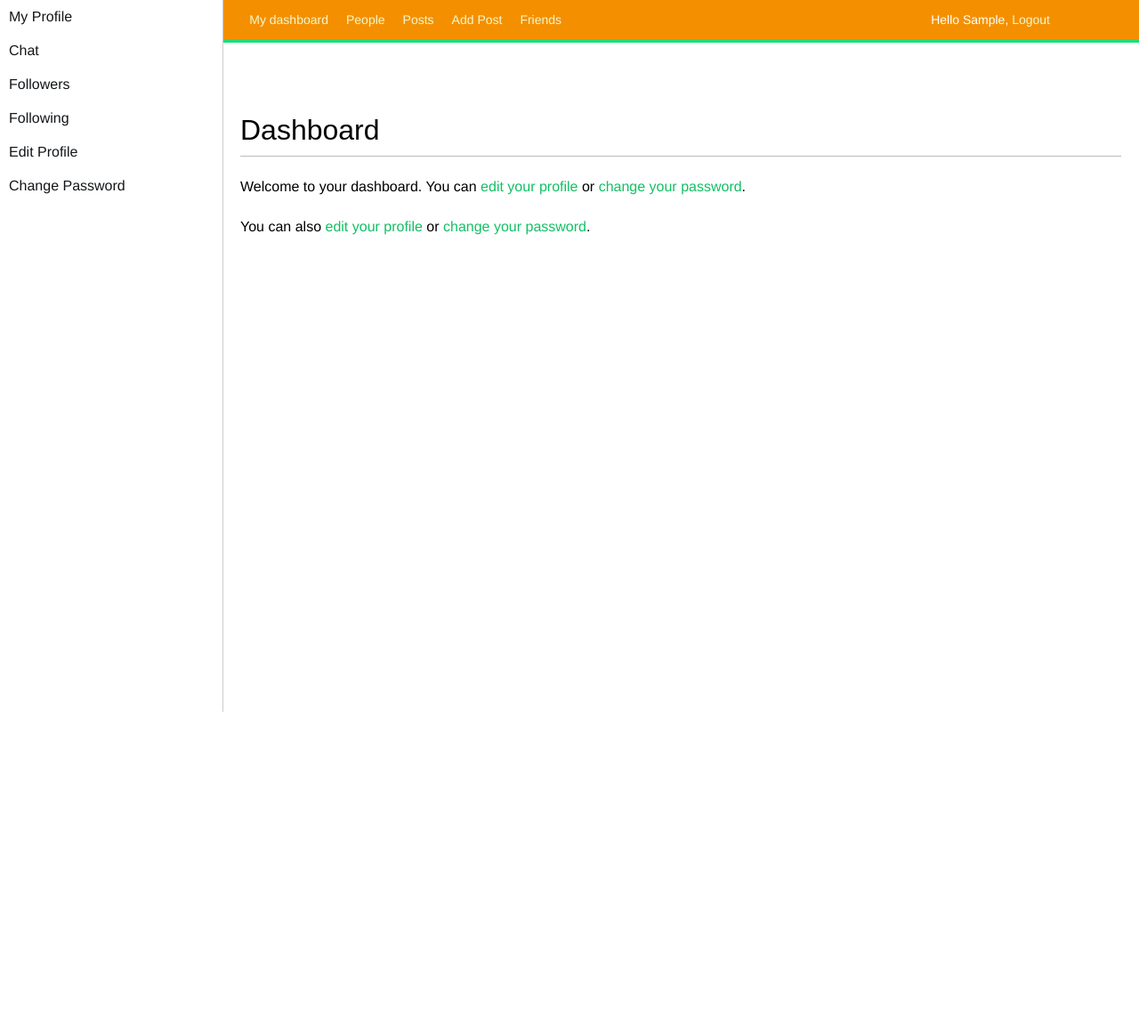
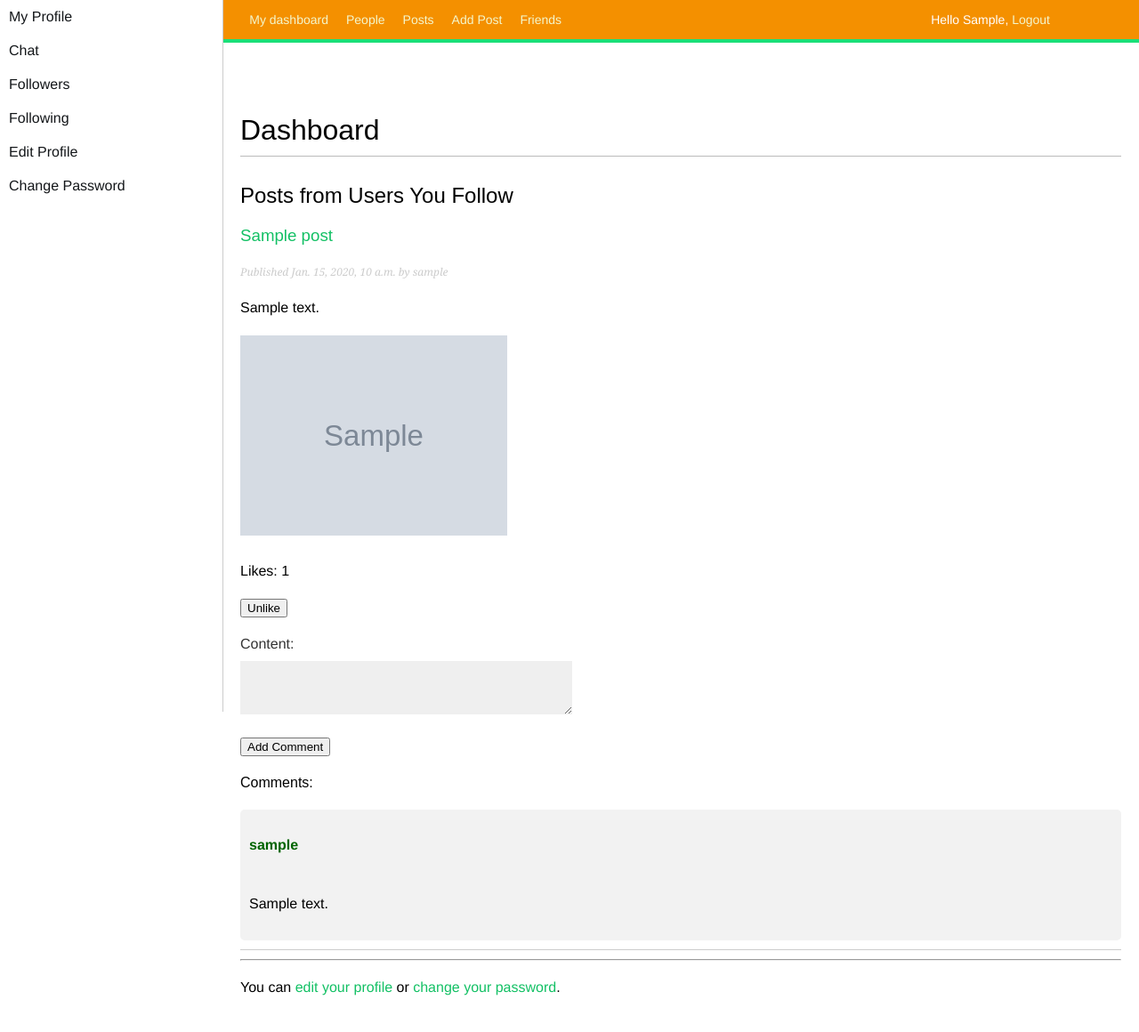
Before and after one commit to inkstatim/Frenzo, a Django app: page / in a window 1280 px wide. Shown: the whole page at 89% size. Before the commit the page ends 800 px from the top, so only its background shows below. Run offline with Django 4.2, Linux system fonts and the light colour scheme; a user stored in the database is signed in; tables that the repository leaves empty hold one stand-in row (values such as "Sample post"); grey boxes marked "Sample" are stand-in pictures; some web fonts are replaced.

Commit message:
In the dashboard, I decided to display posts from the users that I'm following.

```diff
--- a/account/templates/account/dashboard.html
+++ b/account/templates/account/dashboard.html
@@ -1,12 +1,68 @@
-{% extends "base.html" %}
-
-{% block title %}Dashboard{% endblock %}
+{% extends 'base.html' %}
 
 {% block content %}
     <h1>Dashboard</h1>
-    <p>Welcome to your dashboard. You can <a href="{% url 'edit' %}">edit your profile</a>
-        or <a href="{% url 'password_change' %}">change your password</a>.</p>
-    <p>You can also <a href="{% url "edit" %}">edit your profile</a> or <a href="{% url "password_change" %}">
-        change your password</a>.
-    </p>
+    <h2>Posts from Users You Follow</h2>
+    {% for post in posts %}
+        <div class="post">
+            <h3><a href="{% url 'posts:post_detail' post.pk %}">{{ post.title }}</a></h3>
+            <p class="date"> Published {{ post.created_at }} by {{ post.author }} </p>
+            <p>{{ post.content }}</p>
+            <p>{% if post.photo %}
+                <img src="{{ post.photo.url }}" alt="Post Photo" class="post-photo" width="300" height="auto">
+            {% endif %}</p>
+            <p>Likes: {{ post.likes.count }}</p>
+            <form method="post" action="{% url 'posts:like_post' post.id %}">
+                {% csrf_token %}
+                <button type="submit">
+                    {% if request.user in post.likes.all %}
+                        Unlike
+                    {% else %}
+                        Like
+                    {% endif %}
+                </button>
+            </form>
+            <form method="post" action="{% url 'posts:comment_create' post.id %}">
+                {% csrf_token %}
+                {{ comment_form.as_p }}
+                <button type="submit">Add Comment</button>
+            </form>
+            <h4>Comments:</h4>
+            {% for comment in post.get_display_comments %}
+                <div class="comment">
+                    <div class="comment-header">
+                        <p class="comment-author">{{ comment.author }}</p>
+                    </div>
+                    <div class="comment-content">
+                        <p>{{ comment.content }}</p>
+                    </div>
+                </div>
+                <hr class="comment-separator">
+            {% empty %}
+                <p>No comments yet.</p>
+            {% endfor %}
+        </div>
+        <hr class="separator">
+    {% empty %}
+        <p>No posts available.</p>
+    {% endfor %}
+    <p>You can <a href="{% url 'edit' %}">edit your profile</a> or <a href="{% url 'password_change' %}">change your password</a>.</p>
 {% endblock %}
+
+
+
+
+
+
+{#{% extends "base.html" %}#}
+{##}
+{#{% block title %}Dashboard{% endblock %}#}
+{##}
+{#{% block content %}#}
+{#    <h1>Dashboard</h1>#}
+{#    <p>Welcome to your dashboard. You can <a href="{% url 'edit' %}">edit your profile</a>#}
+{#        or <a href="{% url 'password_change' %}">change your password</a>.</p>#}
+{#    <p>You can also <a href="{% url "edit" %}">edit your profile</a> or <a href="{% url "password_change" %}">#}
+{#        change your password</a>.#}
+{#    </p>#}
+{#{% endblock %}#}
```
